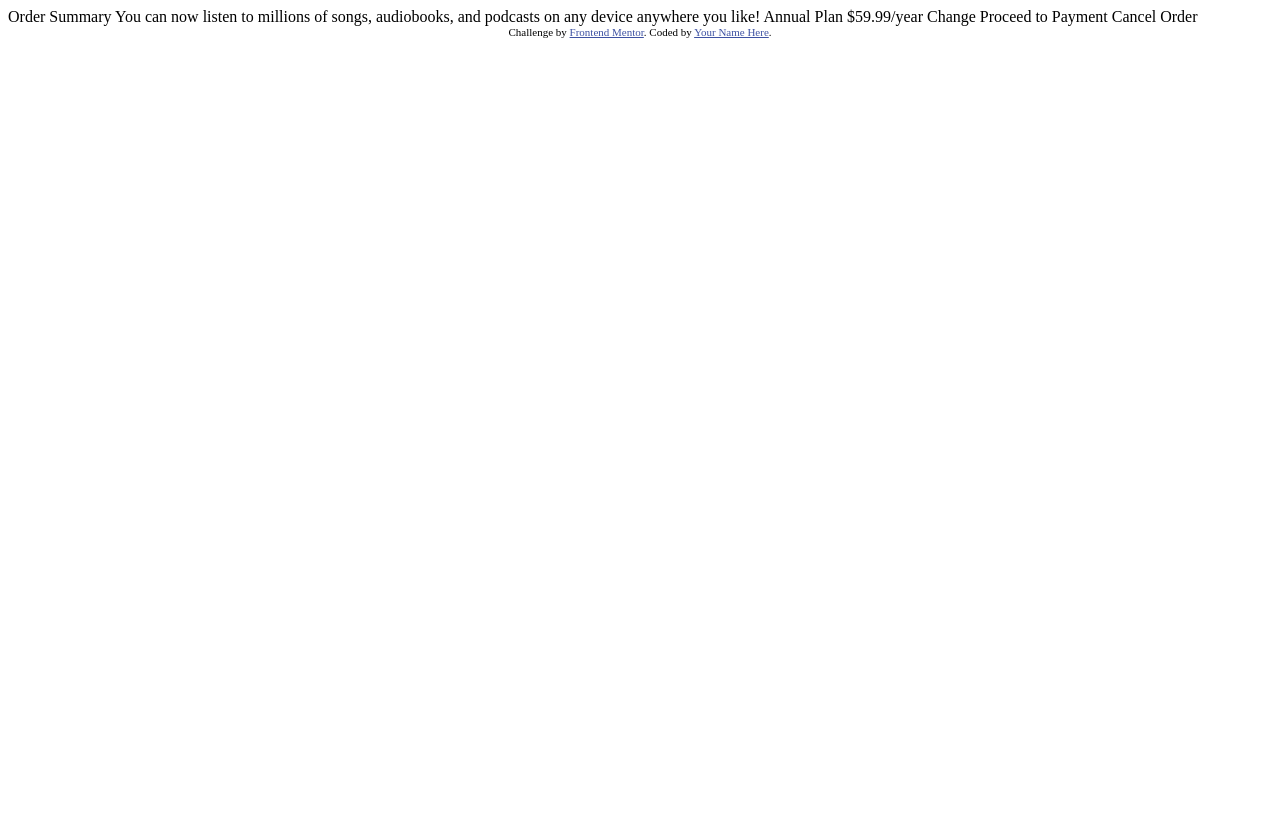
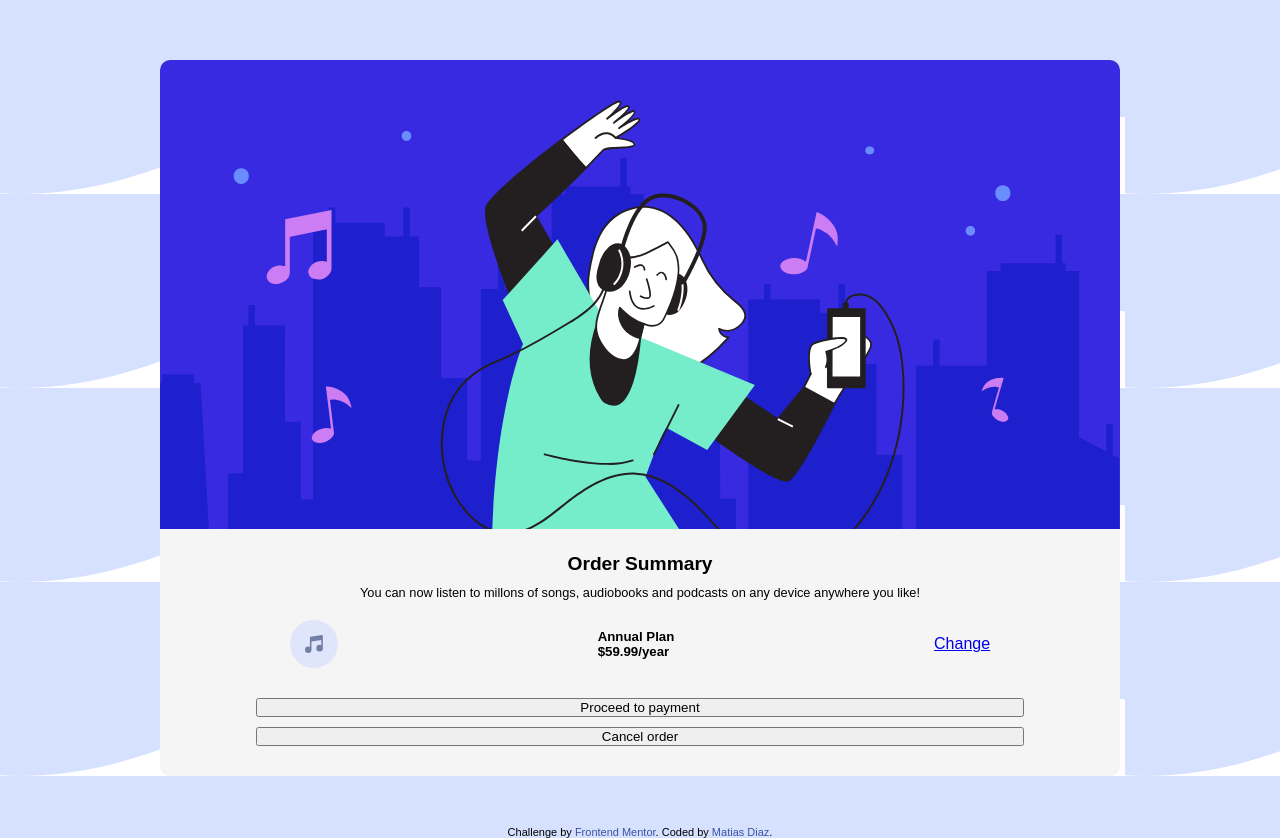
Before and after one commit to matidiaz032/order-summary-component, a plain HTML site: page index.html in a window 1280 px wide. Before the commit the page ends 800 px from the top, so only its background shows below. Drawn offline with Linux system fonts and the light colour scheme.

Commit message:
primeros estilos

```diff
--- a/css/style.css
+++ b/css/style.css
@@ -0,0 +1,70 @@
+/* Frontend mentor styles */
+.attribution { font-size: 11px; margin-top: 50px; text-align: center; }
+.attribution a { color: hsl(228, 45%, 44%); text-decoration: none;}
+
+/* font */
+@import url('https://fonts.googleapis.com/css2?family=Red+Hat+Display&display=swap');
+
+/* normalize */
+* {
+    margin: 0;
+    padding: 0;
+    box-sizing: border-box;
+}
+
+body {
+    font-family: 'Red Hat Display', sans-serif;
+    background-image: url(../images/pattern-background-mobile.svg);
+}
+
+.container {
+    display: flex;
+    justify-content: center;
+}
+
+.card-container {
+    margin-top: 60px;
+    width: 75%;
+    background-color: whitesmoke;
+    border-radius: 10px;
+}
+
+.img-music img {
+    width: 100%;
+    border-top-left-radius: 10px;
+    border-top-right-radius: 10px;
+}
+
+.card-body .title, .card-body .description {
+    text-align: center;
+}
+
+.card-body .title {
+    font-weight: 900;
+    font-size: 0.6rem;
+    margin-top: 20px;
+    margin-bottom: 10px;
+}
+
+.card-body .description {
+    width: 75%;
+    margin: 0 auto 20px;
+    font-size: 0.8rem;
+}
+
+.card-body .subscription-plan {
+    display: flex;
+    flex-direction: row;
+    justify-content: space-around;
+    align-items: center;
+}
+
+.pay-buttons {
+    padding: 20px 0;
+}
+
+.pay-buttons button {
+    display: block;
+    width: 80%;
+    margin: 10px auto;
+}
--- a/index.html
+++ b/index.html
@@ -5,33 +5,42 @@
   <meta name="viewport" content="width=device-width, initial-scale=1.0"> <!-- displays site properly based on user's device -->
 
   <link rel="icon" type="image/png" sizes="32x32" href="./images/favicon-32x32.png">
+  <link rel="stylesheet" href="css/style.css">
 
   <title>Frontend Mentor | Order summary card</title>
-
-  <!-- Feel free to remove these styles or customise in your own stylesheet 👍 -->
-  <style>
-    .attribution { font-size: 11px; text-align: center; }
-    .attribution a { color: hsl(228, 45%, 44%); }
-  </style>
 </head>
 <body>
-
-  Order Summary
-
-  You can now listen to millions of songs, audiobooks, and podcasts on any
-  device anywhere you like!
-
-  Annual Plan
-  $59.99/year
-
-  Change
-
-  Proceed to Payment
-  Cancel Order
+  <div class="container">
+    <div class="card-container">
+      <div class="img-music">
+        <img src="images/illustration-hero.svg" alt="hero music img">
+      </div>
+      <div class="card-body">
+        <div class="title">
+          <h1>Order Summary</h1>
+        </div>
+        <div class="description">
+          <p>You can now listen to millons of songs, audiobooks and podcasts on any device anywhere you like!</p>
+        </div>
+        <div class="subscription-plan">
+          <img src="images/icon-music.svg" alt="icon music">
+          <div class="sub-description">
+            <h5>Annual Plan</h5>
+            <h5>$59.99/year</h5>
+          </div>
+          <a href="#">Change</a>
+        </div>
+      </div>
+      <div class="pay-buttons">
+        <button class="button-pay">Proceed to payment</button>
+        <button class="button-cancel">Cancel order</button>
+      </div>
+    </div>
+  </div>
 
   <div class="attribution">
     Challenge by <a href="https://www.frontendmentor.io?ref=challenge" target="_blank">Frontend Mentor</a>.
-    Coded by <a href="#">Your Name Here</a>.
+    Coded by <a href="#">Matias Diaz</a>.
   </div>
 </body>
 </html>
```
